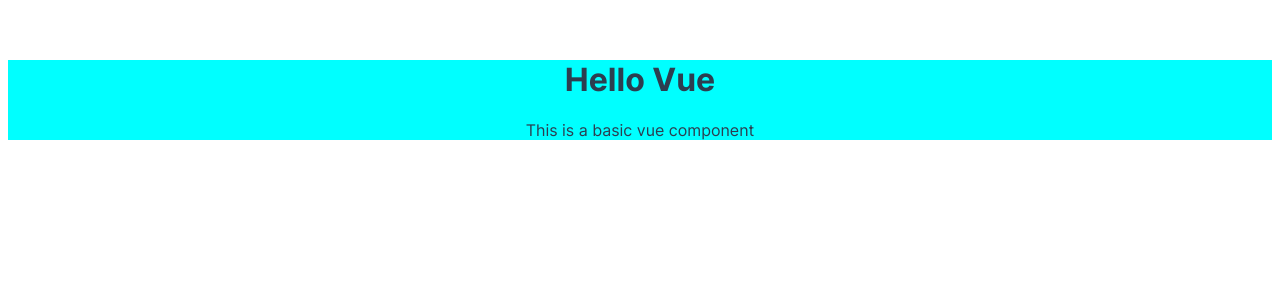
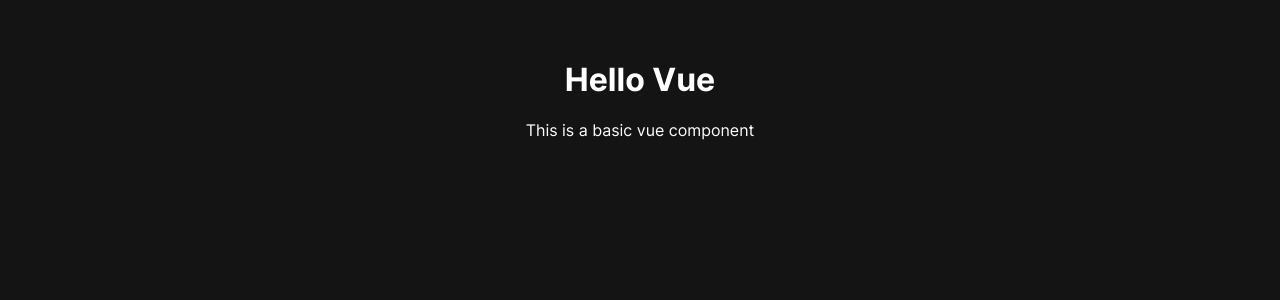
Before and after one commit to MaxAnderberg/social-links-profile, a Vue app: page / in a window 1280 px wide. Shown: the top 300 px of the page. Built offline with nearby package versions, Linux system fonts and the light colour scheme.

Commit message:
updated colors and added global css

```diff
--- a/src/App.vue
+++ b/src/App.vue
@@ -19,7 +19,7 @@
   -webkit-font-smoothing: antialiased;
   -moz-osx-font-smoothing: grayscale;
   text-align: center;
-  color: #2c3e50;
+  color: #FFFFFF;
   margin-top: 60px;
 }
 </style>
--- a/src/components/ProfileImage.vue
+++ b/src/components/ProfileImage.vue
@@ -19,6 +19,5 @@
 
 <style scoped>
     .component {
-        background-color: aqua;
     }
 </style>
--- /dev/null
+++ b/src/global.css
@@ -0,0 +1,11 @@
+:root {
+    --color-green: #C4F82A;
+    --color-white: #FFFFFF;
+    --color-grey-700: #333333;
+    --color-grey-800: #1F1F1F;
+    --color-grey-900: #141414;
+}
+
+body {
+    background-color: var(--color-grey-900);
+}
--- a/src/main.js
+++ b/src/main.js
@@ -1,5 +1,6 @@
 import { createApp } from 'vue'
 import App from './App.vue'
 import './assets/fonts/font.css'
+import './global.css'
 
 createApp(App).mount('#app')
```
